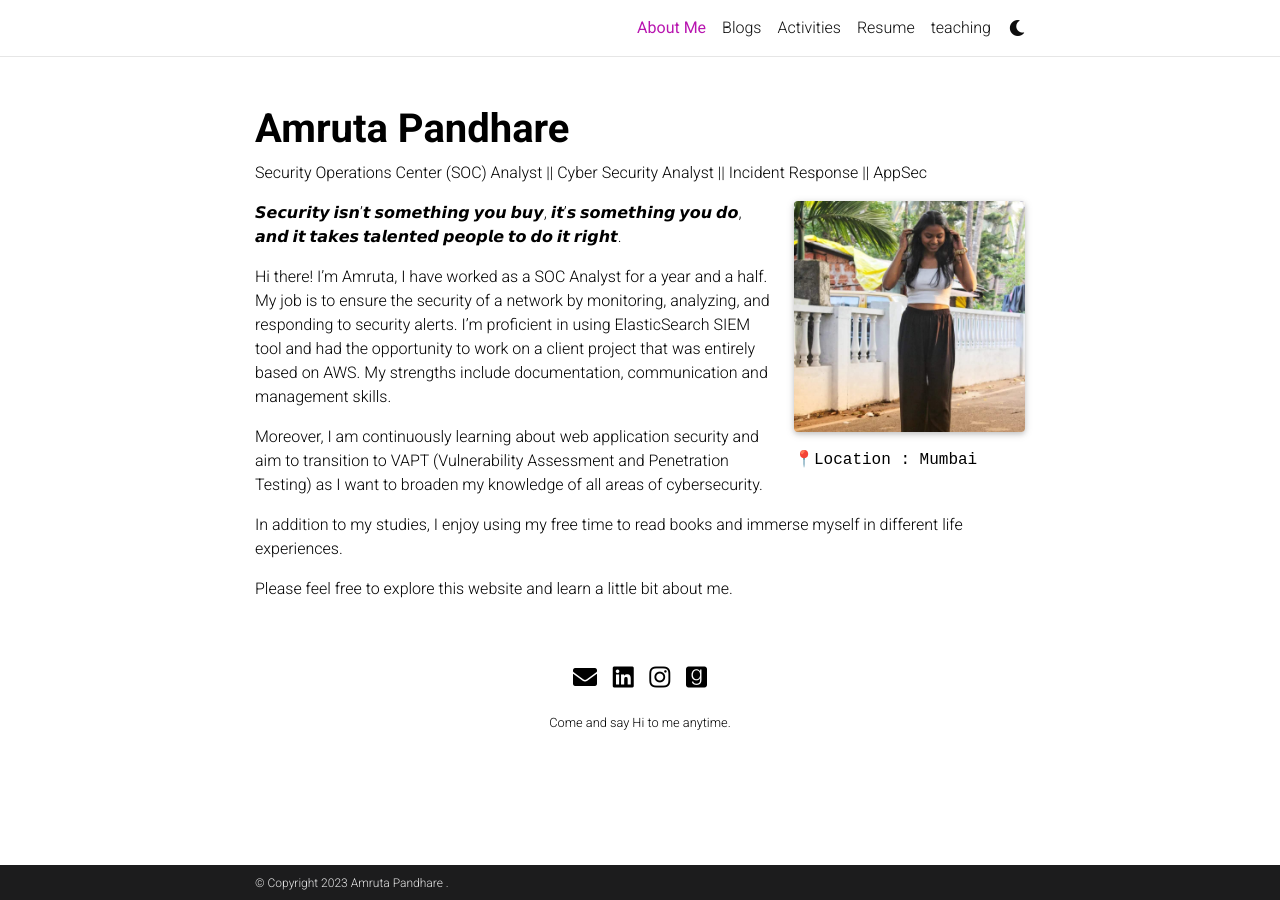
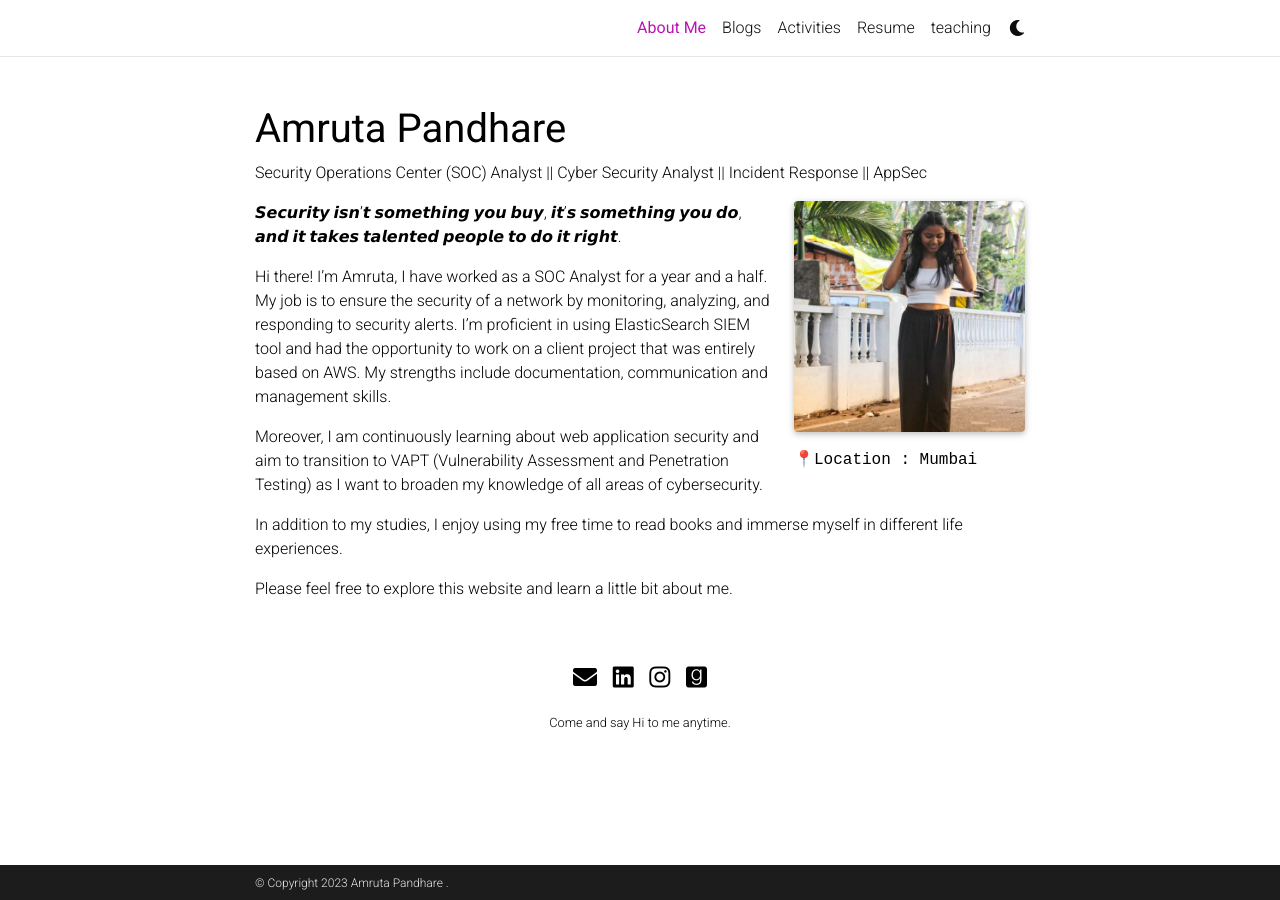
Before and after one commit to AmrutaPandhare/AmrutaPandhare.github.io, a Jekyll site: the page built from _pages/about.md, in a window 1280 px wide. Built offline with Jekyll 4.4.1, drawn with Linux system fonts in a browser that asks for light colours; full-size pictures stand in for the smaller copies a plugin makes; comment, search, counter and statistics services are not loaded; a style sheet for code colours, icons or effects is not loaded.

Commit message:
Update about.html

```diff
--- a/_layouts/about.html
+++ b/_layouts/about.html
@@ -6,7 +6,7 @@ layout: default
       <div class="post">
         <header class="post-header">
           <h1 class="post-title">
-           {% if site.title == "blank" -%}<span class="font-weight-bold">{{ site.first_name }}</span> {{ site.middle_name }} {{ site.last_name }}{%- else -%}{{ site.title }}{%- endif %}
+           {% if site.title == "blank" -%}<span class="font-weight-normal">{{ site.first_name }}</span> {{ site.middle_name }} {{ site.last_name }}{%- else -%}{{ site.title }}{%- endif %}
           </h1>
           <p class="desc">{{ page.subtitle }}</p>
         </header>
```
